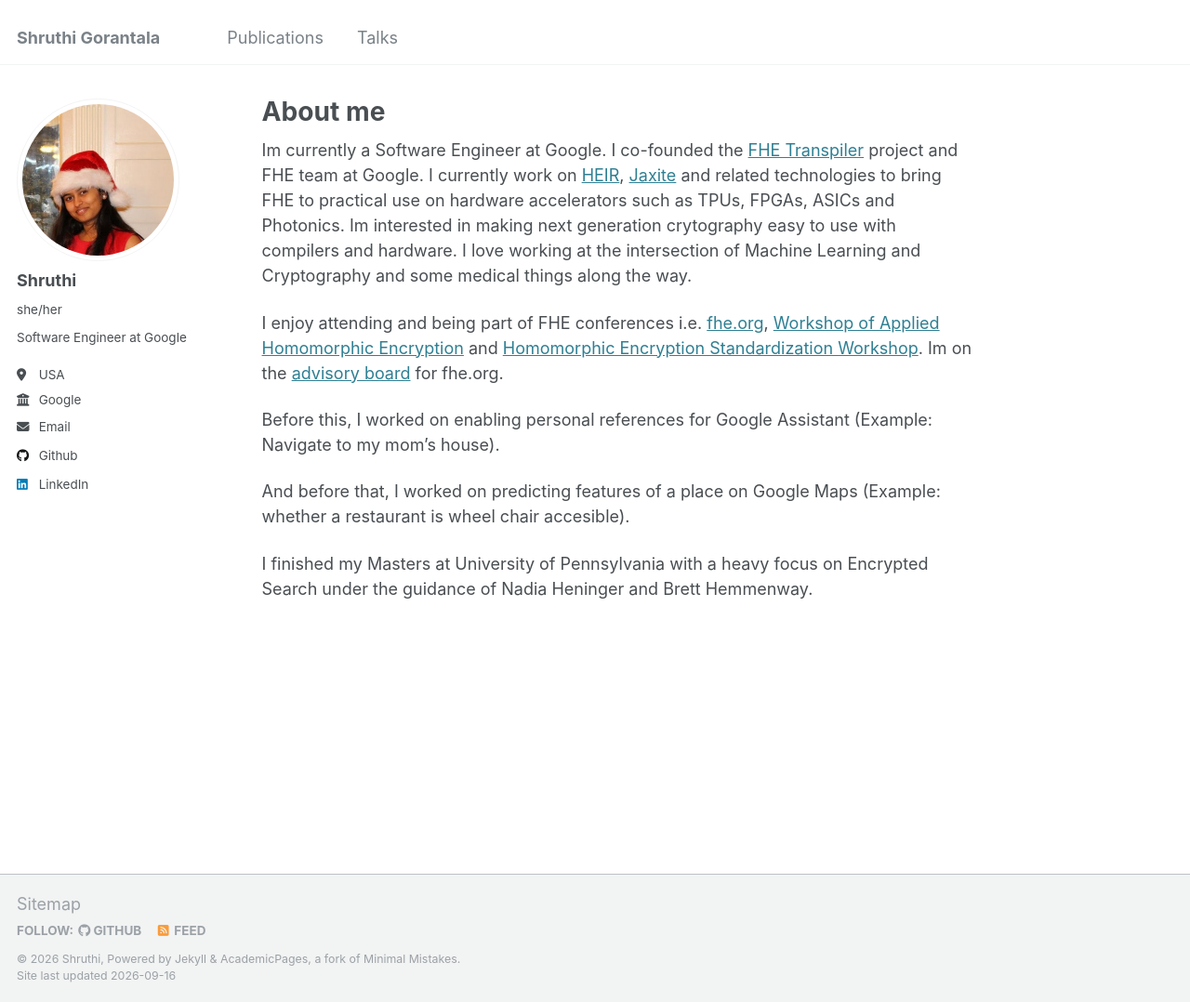
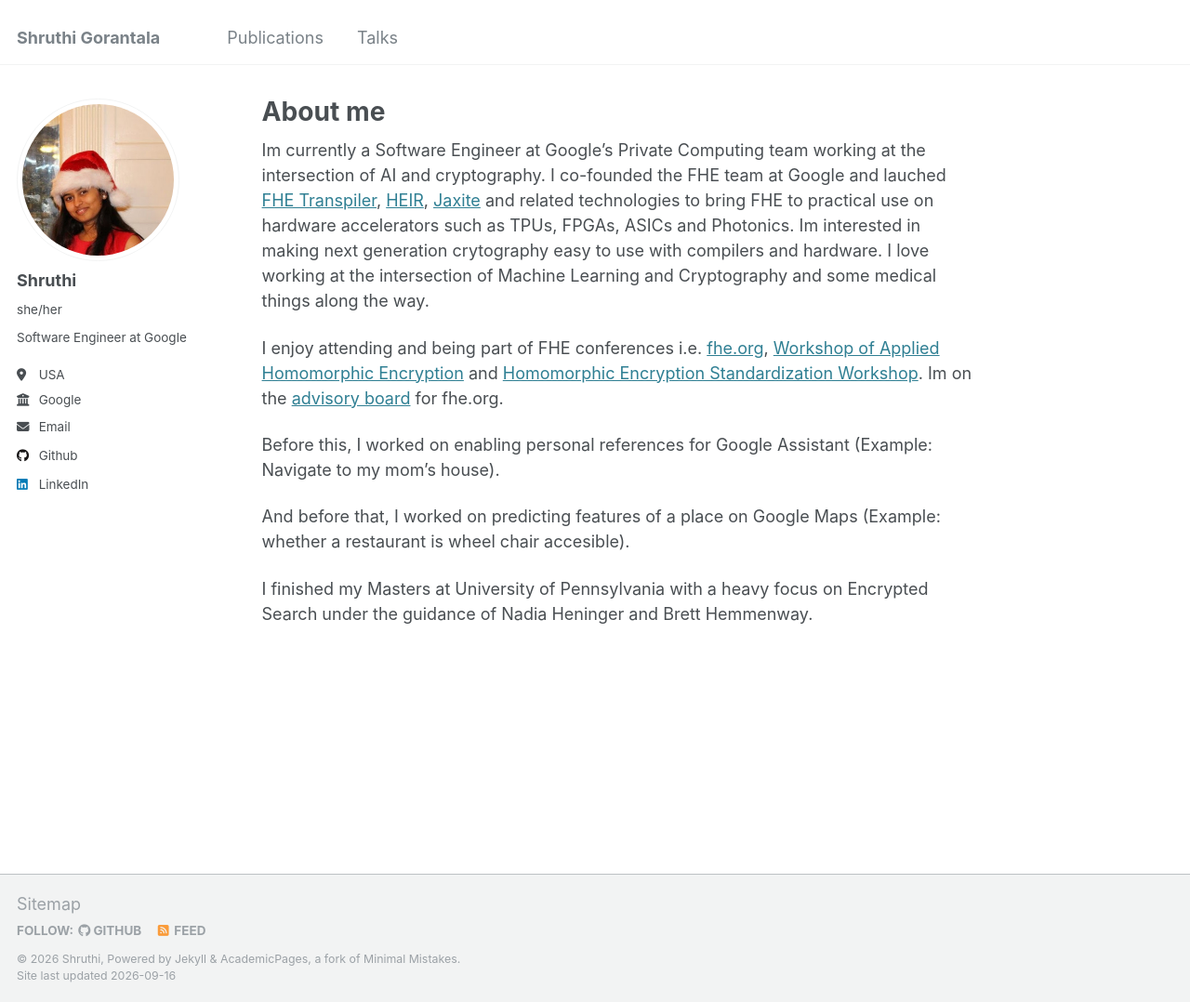
Before and after one commit to code-perspective/code-perspective.github.io, a Jekyll site: the page built from _pages/about.md, in a window 1280 px wide and 1078 px high. Shown: the whole window at 93% size. Built offline with Jekyll 4.4.1, drawn with Linux system fonts in a browser that asks for light colours.

Commit message:
update about me

```diff
--- a/_pages/about.md
+++ b/_pages/about.md
@@ -7,7 +7,7 @@ redirect_from:
   - /about.html
 ---
 
-Im currently a Software Engineer at Google. I co-founded the [FHE Transpiler](https://github.com/google/fully-homomorphic-encryption) project and FHE team at Google. I currently work on [HEIR](https://github.com/google/heir/), [Jaxite](https://github.com/google/jaxite) and related technologies  to bring FHE to practical use on hardware accelerators such as TPUs, FPGAs, ASICs and Photonics. Im interested in making next generation crytography easy to use with compilers and hardware. I love working at the intersection of Machine Learning and Cryptography and some medical things along the way.
+Im currently a Software Engineer at Google's Private Computing team working at the intersection of AI and cryptography. I co-founded the FHE team at Google and lauched [FHE Transpiler](https://github.com/google/fully-homomorphic-encryption), [HEIR](https://github.com/google/heir/), [Jaxite](https://github.com/google/jaxite) and related technologies  to bring FHE to practical use on hardware accelerators such as TPUs, FPGAs, ASICs and Photonics. Im interested in making next generation crytography easy to use with compilers and hardware. I love working at the intersection of Machine Learning and Cryptography and some medical things along the way.
 
 I enjoy attending and being part of FHE conferences i.e. [fhe.org](https://fhe.org/), [Workshop of Applied Homomorphic Encryption](https://homomorphicencryption.org/workshops/) and [Homomorphic Encryption Standardization Workshop](https://homomorphicencryption.org/standards-meetings/). Im on the [advisory board](https://fhe.org/advisory-board/) for fhe.org.
 
```
